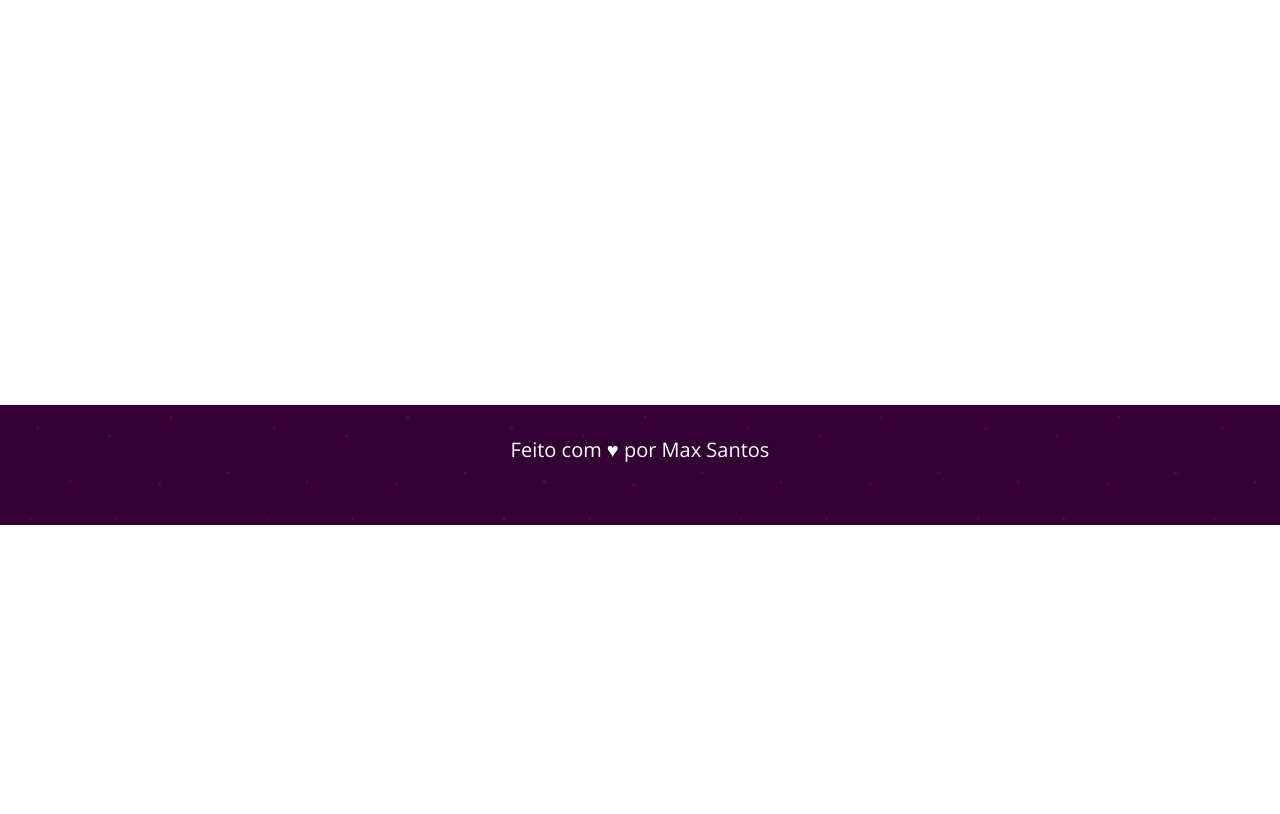
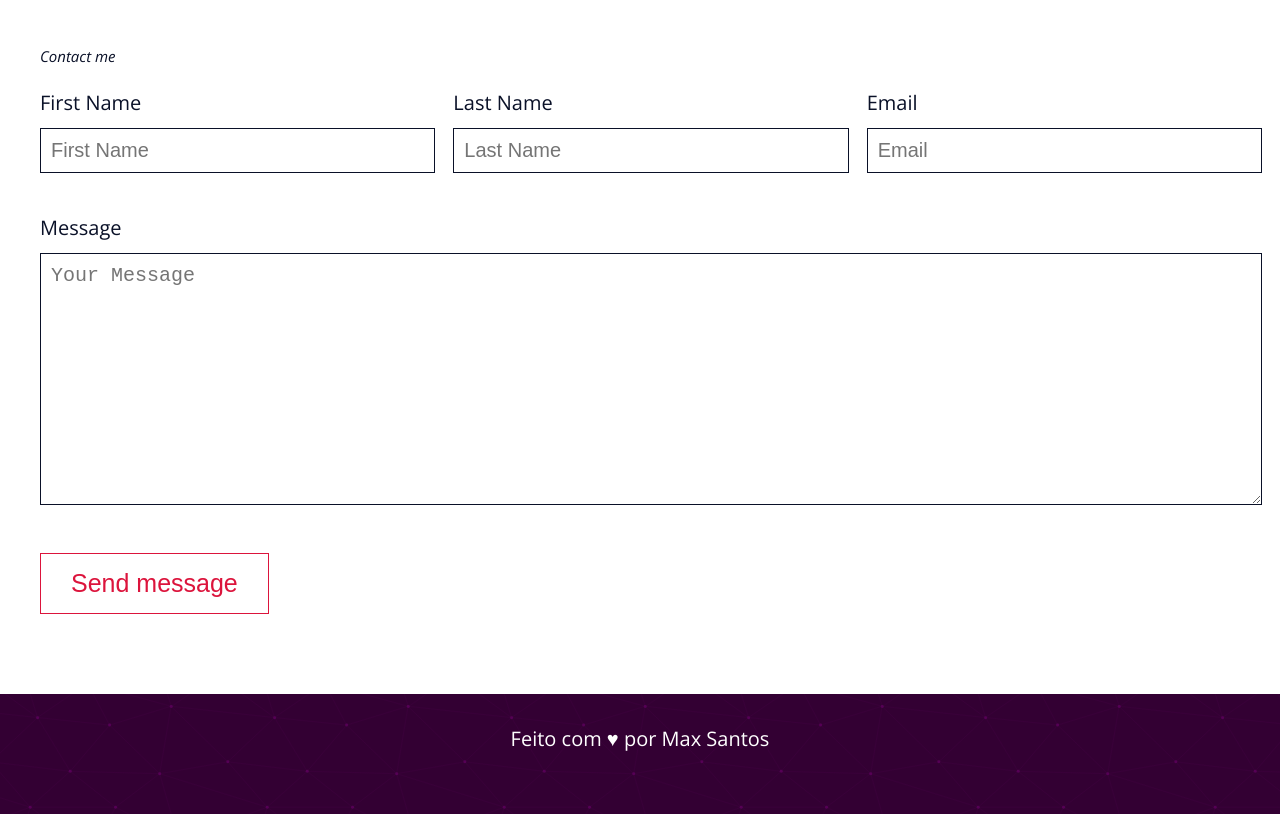
Before and after one commit to max-santos-d/E_landing-page-basic, a plain HTML site: page app/index.html in a window 1280 px wide. Shown: the part 5355-6169 px from the top of the page. Before the commit the page ends 5880 px from the top, so only its background shows below. Drawn offline with nearby package versions, Linux system fonts and the light colour scheme.

Commit message:
Create Form page

```diff
--- a/app/assets/css/style.css
+++ b/app/assets/css/style.css
@@ -1,5 +1,5 @@
 /* Variables */
-:root{
+:root {
     --primary-color: #0A1128;
     --secondary-color: #808080;
     --white-color: #FFFFFF;
@@ -33,11 +33,11 @@ h5 {
     font-family: 'Montserrat', sans-serif;
 }
 
-a{
+a {
     text-decoration: none;
 }
 
-p{
+p {
     margin-bottom: 3rem;
 }
 
@@ -46,19 +46,19 @@ h1 {
     text-transform: uppercase;
 }
 
-h2{
+h2 {
     font-size: 4rem;
     text-transform: uppercase;
     margin-bottom: 3rem;
 }
 
-table{
+table {
     min-width: 36rem;
     width: 100%;
     border-collapse: collapse;
 }
 
-table caption{
+table caption {
     font-style: italic;
     font-size: 2rem;
     text-align: left;
@@ -66,19 +66,20 @@ table caption{
 }
 
 table td,
-table th{
+table th {
     white-space: nowrap;
     padding: 1rem;
     text-align: left;
     border: 0.1rem solid var(--light-gray-color);
 }
-tfoot td{
+
+tfoot td {
     text-align: center;
     font-weight: bold;
 }
 
 tfoot td,
-thead th{
+thead th {
     background: var(--light-gray-color);
 }
 
@@ -89,12 +90,12 @@ thead th{
     color: var(--white-color);
 }
 
-.white-bg{
+.white-bg {
     background: var(--white-color);
     color: var(--primary-color);
 }
 
-.main-content{
+.main-content {
     display: flex;
     flex-flow: column nowrap;
     text-align: center;
@@ -114,7 +115,7 @@ thead th{
     z-index: 1;
 }
 
-.menu-content{
+.menu-content {
     display: flex;
     justify-content: space-between;
     align-items: center;
@@ -127,28 +128,28 @@ thead th{
     padding: 1rem;
 }
 
-.menu h1 a{
+.menu h1 a {
     color: var(--primary-color);
 }
 
-.menu ul{
+.menu ul {
     list-style: none;
     display: flex;
 }
 
-.menu ul a{
+.menu ul a {
     padding: 2rem;
     font-size: 1.8rem;
     display: block;
     color: var(--primary-color);
 }
 
-.footer{
+.footer {
     text-align: center;
     padding: 3rem;
 }
 
-.footer a{
+.footer a {
     color: inherit;
 }
 
@@ -161,43 +162,43 @@ thead th{
     min-height: 100vh;
 }
 
-.img-content{
+.img-content {
     margin: auto;
 }
 
-.img-content img{
+.img-content img {
     max-width: 100%;
 }
 
-.text-content{
+.text-content {
     max-width: 64rem;
 }
 
-.grid-content{
+.grid-content {
     flex-flow: column wrap;
     text-align: left;
     counter-reset: grid-counter;
 }
 
-.grid-heading{
+.grid-heading {
     margin-bottom: 5rem;
 }
 
-.grid{
+.grid {
     display: grid;
     grid-template-columns: repeat(3, 1fr);
     gap: var(--gap);
     counter-reset: grid-counter;
 }
 
-.grid h3{
+.grid h3 {
     font-size: 3rem;
     padding-left: 4rem;
     position: relative;
     padding-bottom: 2rem;
 }
 
-.grid h3::before{
+.grid h3::before {
     counter-increment: grid-counter;
     content: counter(grid-counter);
     position: absolute;
@@ -208,16 +209,16 @@ thead th{
     transform: rotate(5deg);
 }
 
-.responsive-table{
+.responsive-table {
     overflow: hidden;
     overflow-x: auto;
 }
 
-.gallery-grid{
+.gallery-grid {
     max-width: 80rem;
 }
 
-.gallery-img{
+.gallery-img {
     max-width: 24rem;
     max-height: 24rem;
     overflow: hidden;
@@ -228,18 +229,79 @@ thead th{
     transition: all 300ms ease-in-out;
 }
 
-.gallery-img img:hover{
+.gallery-img img:hover {
     transform: translate(-3%, -3%) scale(1.2) rotate(5deg);
 }
 
-@media (max-width: 62rem){
+.contact-form {
+    grid-column: span 2;
+}
+
+.contact-form .form-grid{
+    border: none;
+    display: flex;
+    flex-direction: row;
+    flex-wrap: wrap;
+    gap: var(--gap);
+}
+
+.form-group{
+    flex: 1 1 32rem;
+}
+
+.full-grid{
+    flex: 1 1 100%;
+}
+
+.form-group input,
+.form-group textarea{
+    font-size: 2rem;
+    width: 100%;
+    border: 0.05rem solid var(--primary-color);
+    font-size: 2rem;
+    padding: 1rem;
+    outline: none;
+}
+
+.form-group input:focus,
+.form-group textarea:focus{
+    border: none;
+    box-shadow: 0 0 0.5rem 0.1rem var(--crimson);
+}
+
+.form-grid legend{
+    font-style: italic;
+    font-size: 1.5rem;
+    margin-bottom: 2rem;
+}
+
+.form-group label{
+    display: block;
+    margin-bottom: 1rem;
+}
+
+.form-group button{
+    font-size: 2.5rem;
+    background: none;
+    padding: 1.5rem 3rem;
+    border: 0.05rem solid var(--crimson);
+    color: var(--crimson);
+}
+
+.form-group button:hover{
+    color: var(--white-color);
+    background: var(--crimson);
+    box-shadow: 0 0 0.5rem 0.1rem var(--crimson);
+}
+
+@media (max-width: 62rem) {
 
     .grid,
-    .page-content{
+    .page-content {
         grid-template-columns: 1fr;
     }
 
-    .gallery-grid{
+    .gallery-grid {
         align-items: center;
     }
 }
--- a/app/index.html
+++ b/app/index.html
@@ -15,7 +15,7 @@
 
 <body>
 
-    <!-- Barra de Menu -->
+    <!-- Menu Bar -->
     <aside class="menu white-bg">
         <section class="menu-content">
             <h1><a href="#home">LOGO</a></h1>
@@ -31,7 +31,7 @@
         </section>
     </aside>
 
-    <!-- Home -->
+    <!-- Home Page -->
     <section id="home" class="main-bg">
         <div class="main-content page-content">
             <div>
@@ -48,6 +48,7 @@
         </div>
     </section>
 
+    <!-- Intro Page -->
     <section id="intro" class="white-bg">
         <div class="main-content text-content">
             <h2>Lorem ipsum dolor sit.</h2>
@@ -66,6 +67,7 @@
         </div>
     </section>
 
+    <!-- Grid Page -->
     <section id="grid" class="main-bg">
         <div class="main-content grid-content">
 
@@ -97,6 +99,7 @@
         </div>
     </section>
 
+    <!-- Table Page -->
     <section id="pricing" class="white-bg">
         <div class="main-content text-content">
             <h2>Lorem ipsum dolor sit.</h2>
@@ -184,6 +187,7 @@
         </div>
     </section>
 
+    <!-- Gallery Page -->
     <section id="gallery" class="main-bg">
         <div class="main-content grid-content gallery-grid">
             <div class="grid-heading">
@@ -215,12 +219,54 @@
         </div>
     </section>
 
+    <!-- Form Page -->
     <section id="contact" class="white-bg">
-        <div class="main-content">
-            <h1>teste</h1>
+        <div class="main-content page-content">
+            <div>
+                <h1>Lorem ipsum dolor.</h1>
+
+                <p>Lorem ipsum dolor, sit amet consectetur adipisicing elit. Accusamus quaerat, debitis tenetur autem
+                    fuga quae, dolore repellat dolores cumque quisquam exercitationem molestias veritatis earum harum
+                    quibusdam, nemo fugit soluta illum?</p>
+            </div>
+
+            <div class="img-content">
+                <img src="./assets/img/family.svg" alt="">
+            </div>
+            <div class="contact-form">
+                <fieldset class="form-grid">
+                    <legend>Contact me</legend>
+
+                    <div class="form-group">
+                        <label for="">First Name</label>
+                        <input type="text" placeholder="First Name">
+                    </div>
+
+                    <div class="form-group">
+                        <label for="">Last Name</label>
+                        <input type="text" placeholder="Last Name">
+                    </div>
+
+                    <div class="form-group">
+                        <label for="">Email</label>
+                        <input type="email" placeholder="Email">
+                    </div>
+
+                    <div class="form-group full-grid">
+                        <label for="">Message</label>
+                        <textarea name="message" id="message" cols="30" rows="10" placeholder="Your Message"></textarea>
+                    </div>
+
+                    <div class="form-group">
+                        <button type="submit">Send message</button>
+                    </div>
+                </fieldset>
+            </div>
+
         </div>
     </section>
 
+    <!-- Footer -->
     <footer id="footer" class="footer main-bg">
         <p>Feito com &hearts; por <a rel="nofollow" target="_blank" href="https://github.com/max-santos-d">Max
                 Santos</a></p>
```
